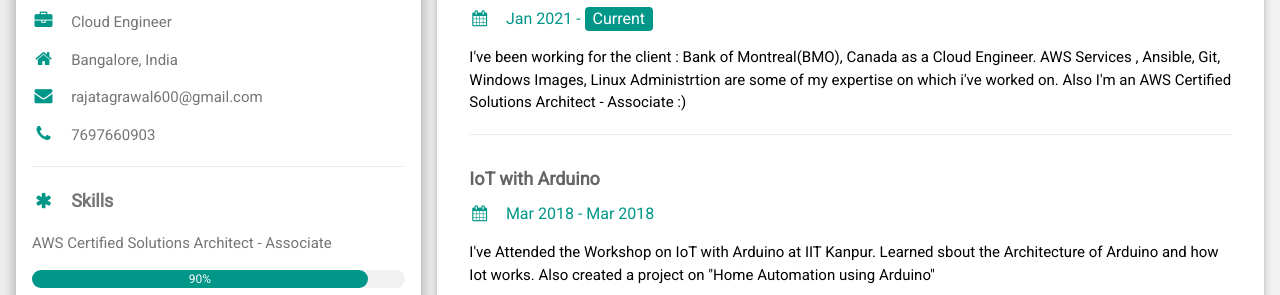
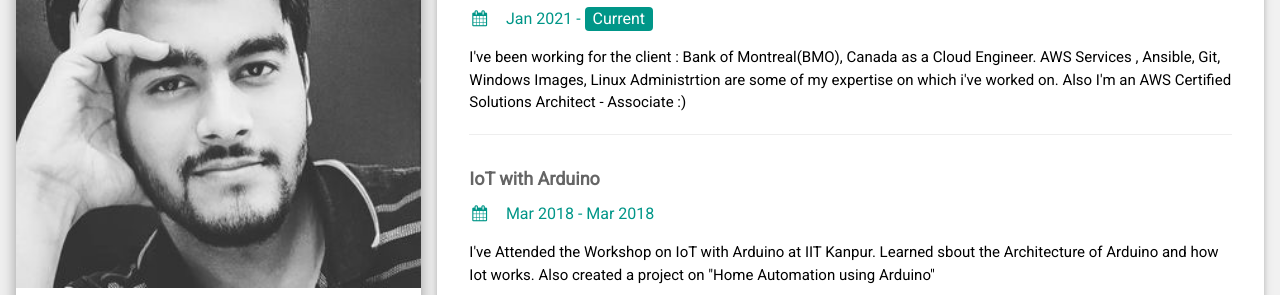
Before and after one commit to 24rajatagrawal/iamrajat, a plain HTML site: page index.html in a window 1280 px wide. Shown: the part 153-448 px from the top of the page. Drawn offline with nearby package versions, Linux system fonts and the light colour scheme; the site is published under a folder, as on GitHub Pages, so addresses that start at the root find nothing.

Commit message:
Update index.html

```diff
--- a/index.html
+++ b/index.html
@@ -24,7 +24,7 @@ html,body,h1,h2,h3,h4,h5,h6 {font-family: "Roboto", sans-serif}
 
       <div class="w3-white w3-text-grey w3-card-4">
         <div class="w3-display-container">
-          <img class="temp2" src="/rajat.jpg" style="width:100%" alt="Avatar">
+          <img class="temp2" src="./rajat.jpg" style="width:100%" alt="Avatar">
           <style>.temp2{
             height: 425px;
           }</style>
```
